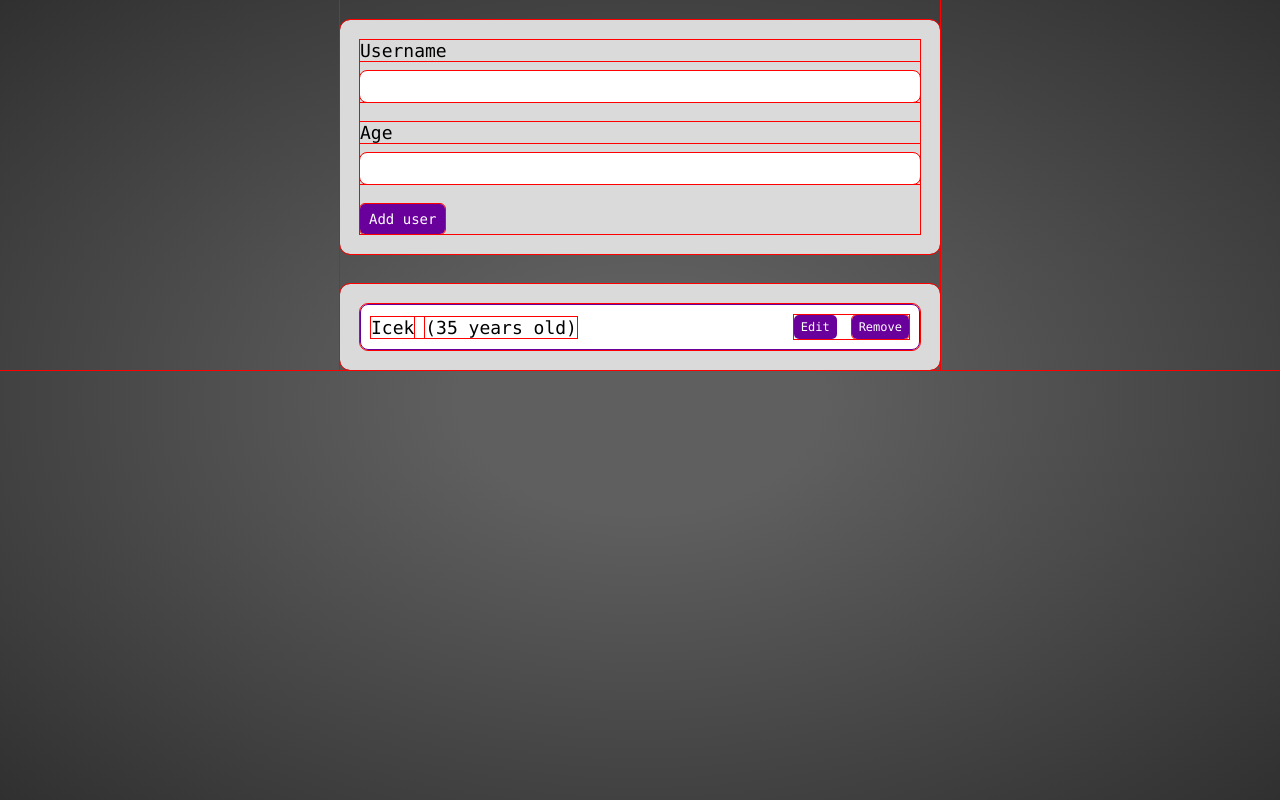
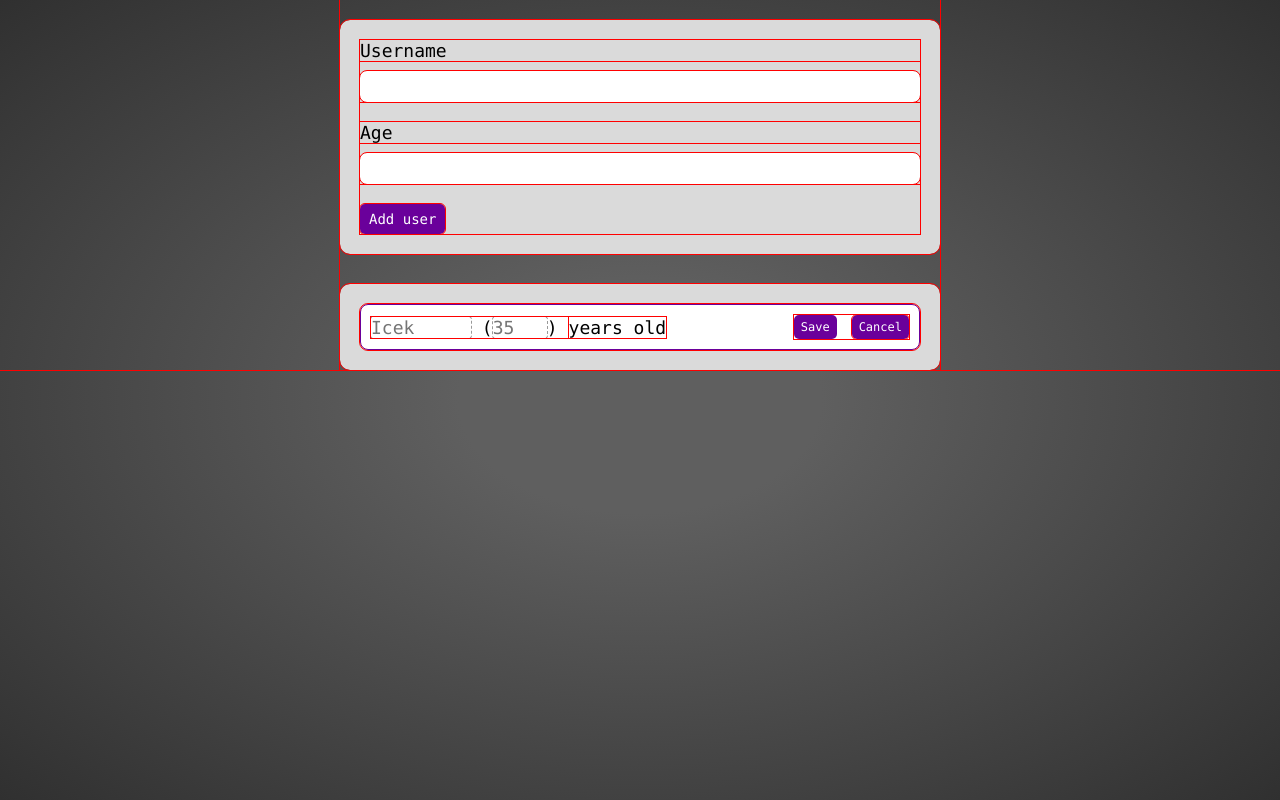
Before and after one commit to bazjerc/cp-user-list, a React (Create React App) app: page / in a window 1280 px wide. Both pictures are taken after a click on the button "Edit". Built offline with nearby package versions, Linux system fonts and the light colour scheme.

Commit message:
implement user edit functionality

```diff
--- a/src/App.js
+++ b/src/App.js
@@ -12,6 +12,8 @@ function App() {
   const [modalData, setModalData] = useState({});
 
   const addUserHandler = (userData) => {
+    if (!validateInput(userData)) return;
+
     setUsers((currUsers) => {
       return [...currUsers, userData];
     });
@@ -26,9 +28,47 @@ function App() {
     });
   };
 
-  const showModalHandler = (modalData) => {
-    setIsModalShown(true);
-    setModalData(modalData);
+  const editUserHandler = (userId, newUserData) => {
+    if (!validateInput(newUserData)) return false;
+
+    const userIdx = users.findIndex((user) => user.id === userId);
+
+    setUsers((users) => {
+      const newUsers = [...users];
+      newUsers[userIdx].name = newUserData.name;
+      newUsers[userIdx].age = newUserData.age;
+      return newUsers;
+    });
+
+    return true;
+  };
+
+  const validateInput = (userData) => {
+    const name = userData.name;
+    const age = userData.age;
+
+    const modalData = {
+      header: "",
+      body: "",
+    };
+
+    if (!name.length || !age.length) {
+      modalData.header = "Empty Input";
+      modalData.body =
+        "Please enter a valid username and age (non-empty values)";
+      setIsModalShown(true);
+      setModalData(modalData);
+      return false;
+    }
+    if (+age <= 0) {
+      modalData.header = "Invalid Input";
+      modalData.body = "Please enter a valid age (> 0)";
+      setIsModalShown(true);
+      setModalData(modalData);
+      return false;
+    }
+
+    return true;
   };
 
   const closeModalHandler = () => {
@@ -38,9 +78,14 @@ function App() {
 
   return (
     <div className="app-container">
-      <Form onAddUser={addUserHandler} onShowModal={showModalHandler} />
+      <Form onAddUser={addUserHandler} onInputValidate={validateInput} />
       {users.length !== 0 && (
-        <UserList users={users} onRemoveUser={removeUserHandler} />
+        <UserList
+          users={users}
+          onRemoveUser={removeUserHandler}
+          onEditUser={editUserHandler}
+          onInputValidate={validateInput}
+        />
       )}
       {isModalShown && (
         <Modal {...modalData} onCloseModal={closeModalHandler} />
--- a/src/components/Form/Form.js
+++ b/src/components/Form/Form.js
@@ -21,32 +21,6 @@ function Form(props) {
     }
   };
 
-  const validateInput = (userData) => {
-    const name = userData.name;
-    const age = userData.age;
-
-    const modalData = {
-      header: "",
-      body: "",
-    };
-
-    if (!name.length || !age.length) {
-      modalData.header = "Empty Input";
-      modalData.body =
-        "Please enter a valid username and age (non-empty values)";
-      props.onShowModal(modalData);
-      return false;
-    }
-    if (+age <= 0) {
-      modalData.header = "Invalid Input";
-      modalData.body = "Please enter a valid age (> 0)";
-      props.onShowModal(modalData);
-      return false;
-    }
-
-    return true;
-  };
-
   const submitHandler = (e) => {
     e.preventDefault();
 
@@ -56,7 +30,7 @@ function Form(props) {
       id: Math.random(),
     };
 
-    if (!validateInput(newUser)) return;
+    if (!props.onInputValidate(newUser)) return;
 
     props.onAddUser(newUser);
 
--- a/src/components/UserList/UserItem.css
+++ b/src/components/UserList/UserItem.css
@@ -27,3 +27,28 @@
 .user-item-button:focus {
   outline: none;
 }
+
+.user-item-input {
+  font-family: inherit;
+  width: 10rem;
+  font-size: inherit;
+  border: 0;
+  border-radius: 0.3rem;
+  outline: 1px dashed rgba(0, 0, 0, 0.4);
+}
+.user-item-input:focus {
+  outline: 1px dashed rgb(106, 0, 155);
+}
+
+.user-item-name-input {
+  width: 10rem;
+}
+
+.user-item-age-input {
+  width: 5ch;
+}
+
+.user-info {
+  display: flex;
+  align-items: center;
+}
--- a/src/components/UserList/UserItem.js
+++ b/src/components/UserList/UserItem.js
@@ -1,17 +1,73 @@
+import { useState, useRef } from "react";
 import "./UserItem.css";
 
 function UserItem(props) {
+  const [isEditing, setIsEditing] = useState(false);
+  const nameInputRef = useRef();
+  const ageInputRef = useRef();
 
-
-  return (
-    <div className="user-item" id={props.id}>
+  let userInfo;
+  if (isEditing) {
+    userInfo = (
+      <div className="user-info">
+        <input
+          className="user-item-input user-item-name-input"
+          type="text"
+          placeholder={props.name}
+          ref={nameInputRef}
+        />
+        &nbsp;(
+        <input
+          className="user-item-input user-item-age-input"
+          type="number"
+          placeholder={props.age}
+          ref={ageInputRef}
+        />
+        )&nbsp;
+        <span>years old</span>
+      </div>
+    );
+  } else {
+    userInfo = (
       <p>
         <span className="user-name">{props.name}</span>&nbsp;
         <span className="user-age">({props.age} years old)</span>
       </p>
+    );
+  }
+
+  const editHandler = () => {
+    const newUserData = {
+      name: nameInputRef.current.value,
+      age: ageInputRef.current.value,
+    };
+
+    const isEdited = props.onEditUser(props.id, newUserData);
+    setIsEditing(!isEdited);
+  };
+
+  return (
+    <div className="user-item" id={props.id}>
+      {userInfo}
       <div className="user-item-buttons-container">
-        <button className="user-item-button" type="button">Edit</button>
-        <button className="user-item-button" type="button" onClick={() => props.onRemoveUser(props.id)}>Remove</button>
+        <button
+          className="user-item-button"
+          type="button"
+          onClick={() => {
+            isEditing ? editHandler() : setIsEditing(true);
+          }}
+        >
+          {isEditing ? "Save" : "Edit"}
+        </button>
+        <button
+          className="user-item-button"
+          type="button"
+          onClick={() => {
+            isEditing ? setIsEditing(false) : props.onRemoveUser(props.id);
+          }}
+        >
+          {isEditing ? "Cancel" : "Remove"}
+        </button>
       </div>
     </div>
   );
--- a/src/components/UserList/UserList.js
+++ b/src/components/UserList/UserList.js
@@ -6,11 +6,12 @@ function UserList(props) {
   let content = props.users.map((user) => {
     return (
       <UserItem
+        key={user.id}
         name={user.name}
         age={user.age}
         id={user.id}
-        key={user.id}
         onRemoveUser={props.onRemoveUser}
+        onEditUser={props.onEditUser}
       />
     );
   });
```
